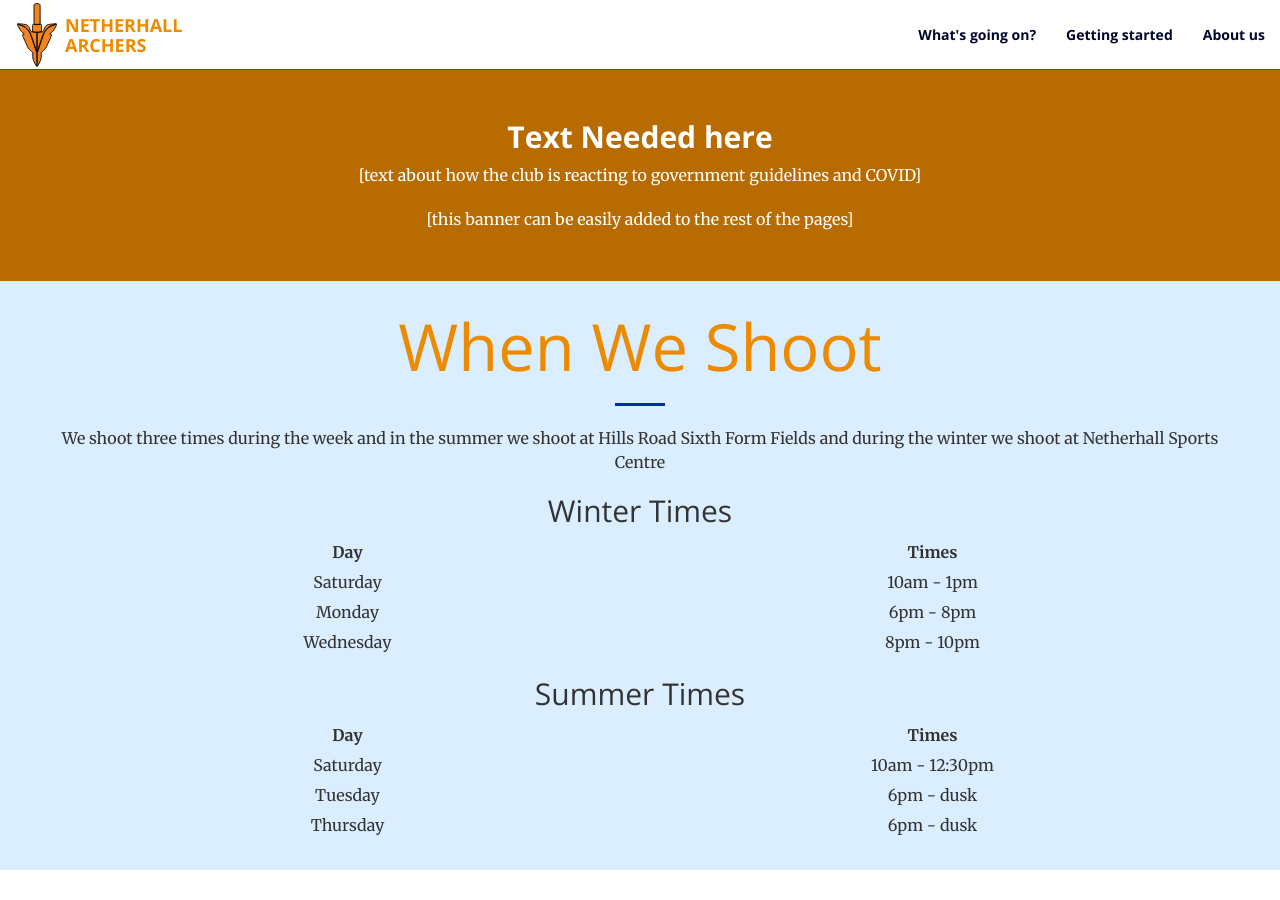
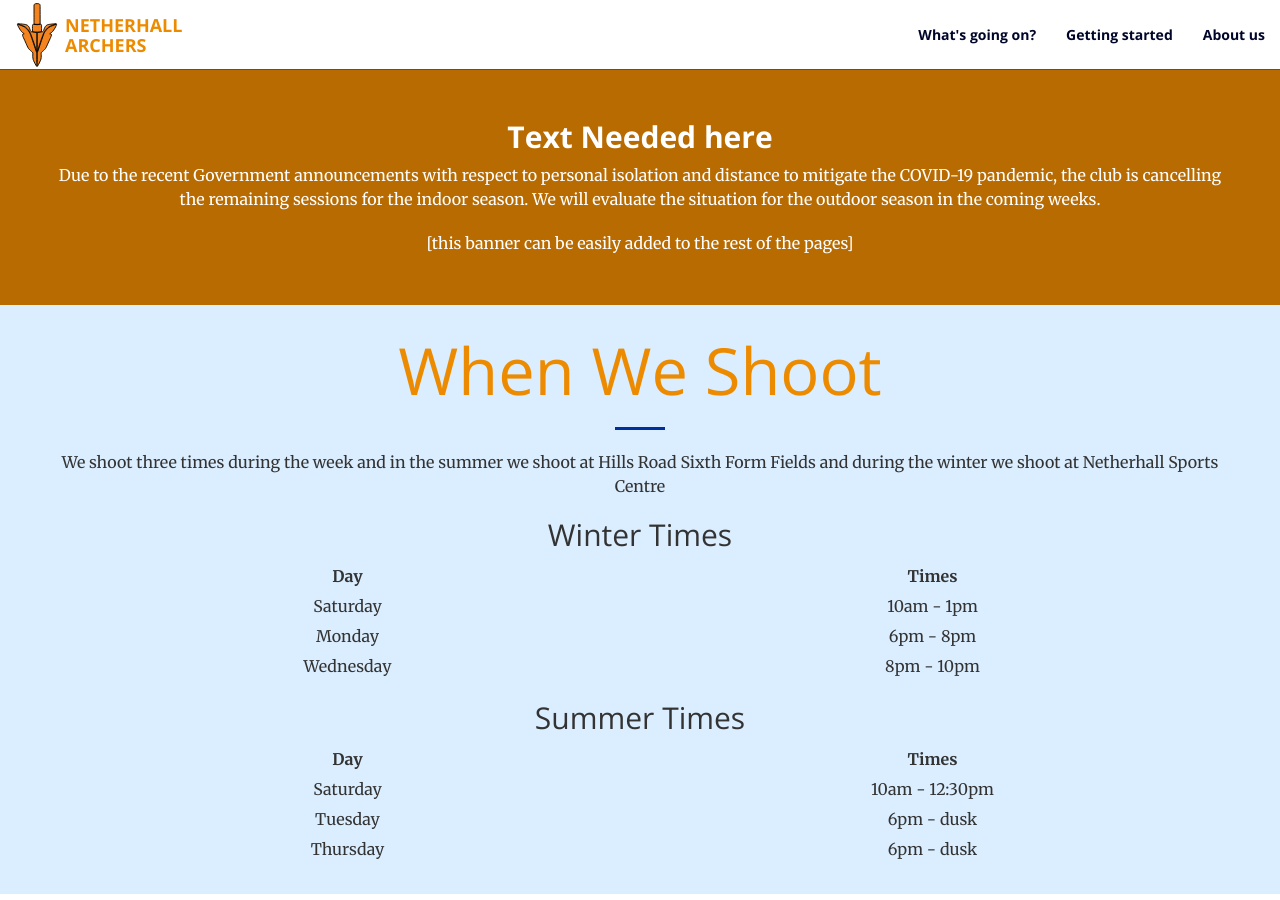
Before and after one commit to afpettigrew/netherhallarcherswebsite, a Jekyll site: the page built from getting-started.html, in a window 1280 px wide and 900 px high. Built offline with Jekyll 4.4.1, drawn with Linux system fonts in a browser that asks for light colours.

Commit message:
taken the COVID banner from the existing home page

```diff
--- a/_includes/covid-banner.html
+++ b/_includes/covid-banner.html
@@ -2,7 +2,7 @@
   <div class="container">
     <div class="row text-center">
       {% include placeholder.html %}
-      <p>[text about how the club is reacting to government guidelines and COVID]</p>
+      <p>Due to the recent Government announcements with respect to personal isolation and distance to mitigate the COVID-19 pandemic, the club is cancelling the remaining sessions for the indoor season. We will evaluate the situation for the outdoor season in the coming weeks.</p>
       <p>[this banner can be easily added to the rest of the pages]</p>
     </div>
   </div>
```
